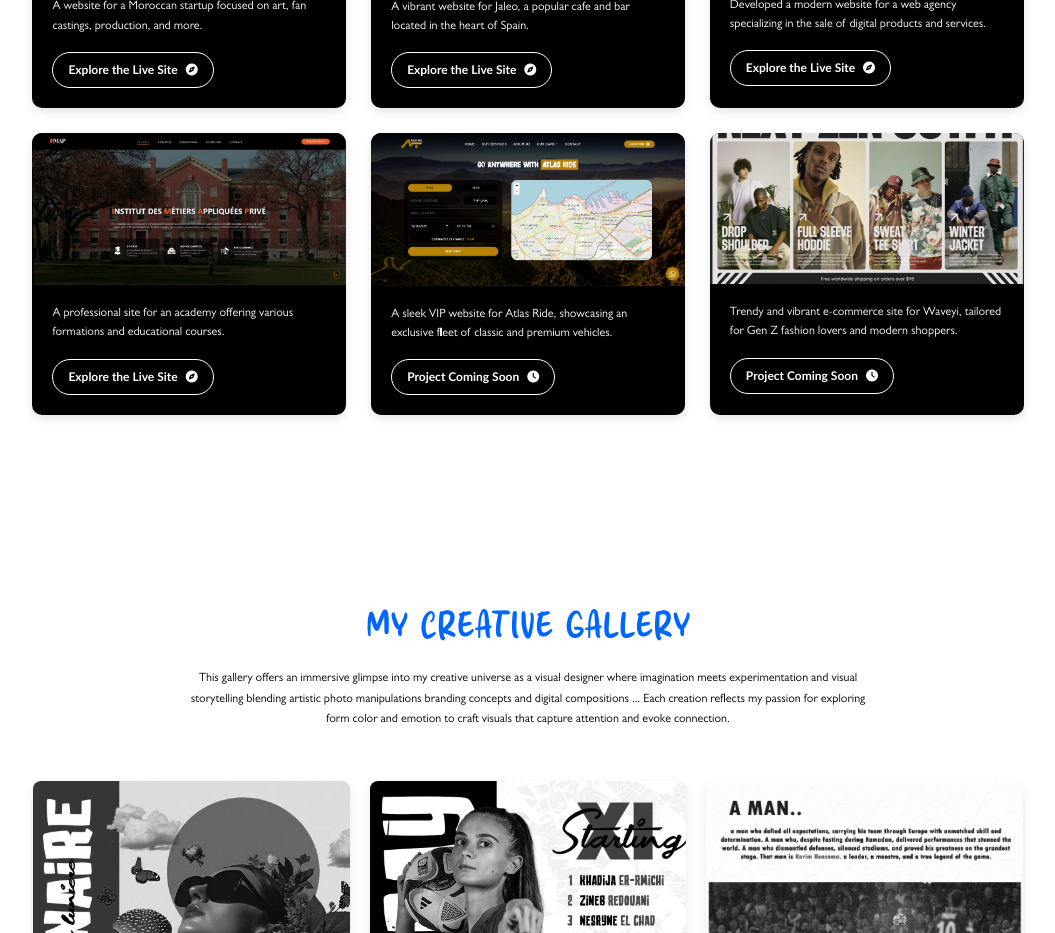
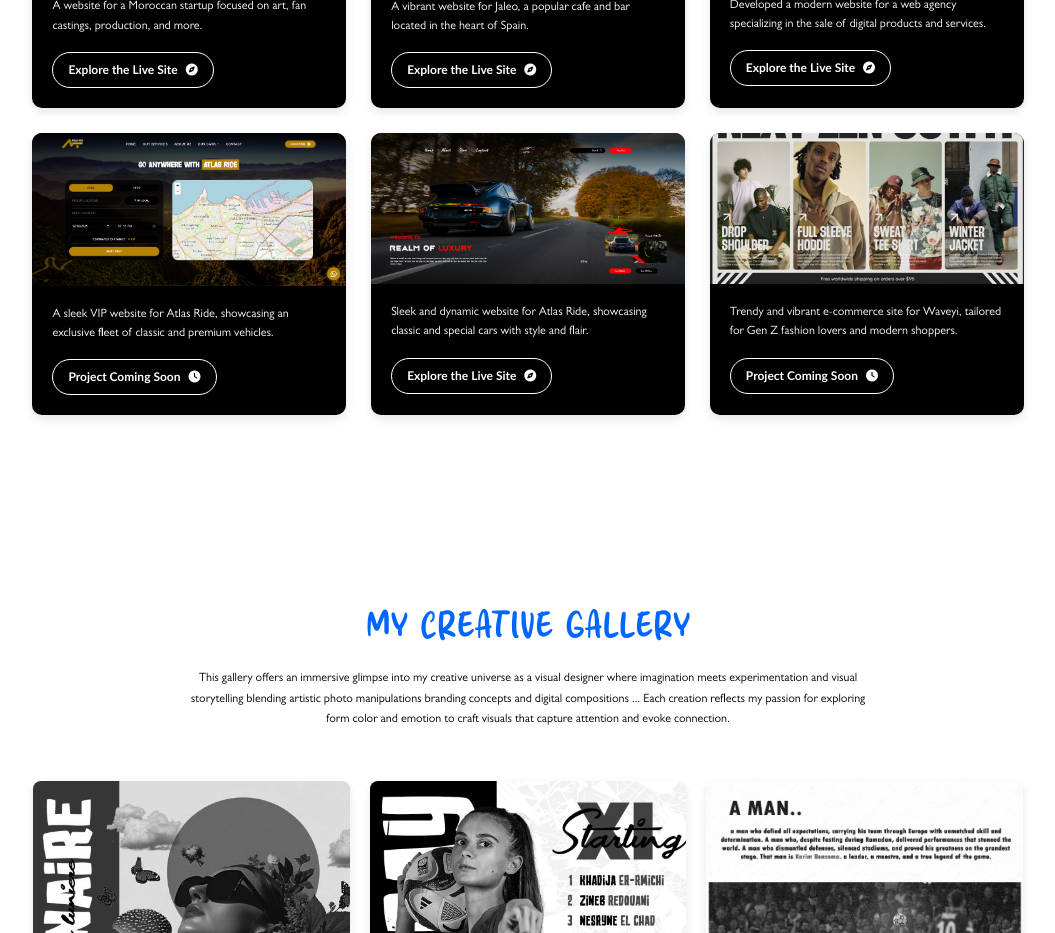
Before and after one commit to ygartt/portfolio, a React (Vite) app: page / in a window 1280 px wide. Shown: the part 3020-3953 px from the top of the page, without its empty margins (112-1167 px from the left). Built offline with nearby package versions, Linux system fonts and the light colour scheme.

Commit message:
edit my  works

```diff
--- a/src/pages/Works.jsx
+++ b/src/pages/Works.jsx
@@ -38,22 +38,23 @@ const worksData = [
   },
   {
     id: 4,
-    imageSrc: imapImage,
-    altText: "Imap Project",
-    description:
-      "A professional site for an academy offering various formations and educational courses.",
-    link: "https://imap-academy.pages.dev",
-    isComingSoon: false,
-  },
-  {
-    id: 5,
     imageSrc: atlasImage,
     altText: "Atlas Ride",
     description:
       "A sleek VIP website for Atlas Ride, showcasing an exclusive fleet of classic and premium vehicles.",
-    link: null,
+    link: "atlas-ride.com",
     isComingSoon: true,
   },
+  {
+    id: 5,
+    imageSrc: automgImage,
+    altText: "Auto MG cars",
+    description:
+      "Sleek and dynamic website for Atlas Ride, showcasing classic and special cars with style and flair.",
+    link: null,
+    isComingSoon: false,
+  },
+
   {
     id: 6,
     imageSrc: waveyiImage,
```
